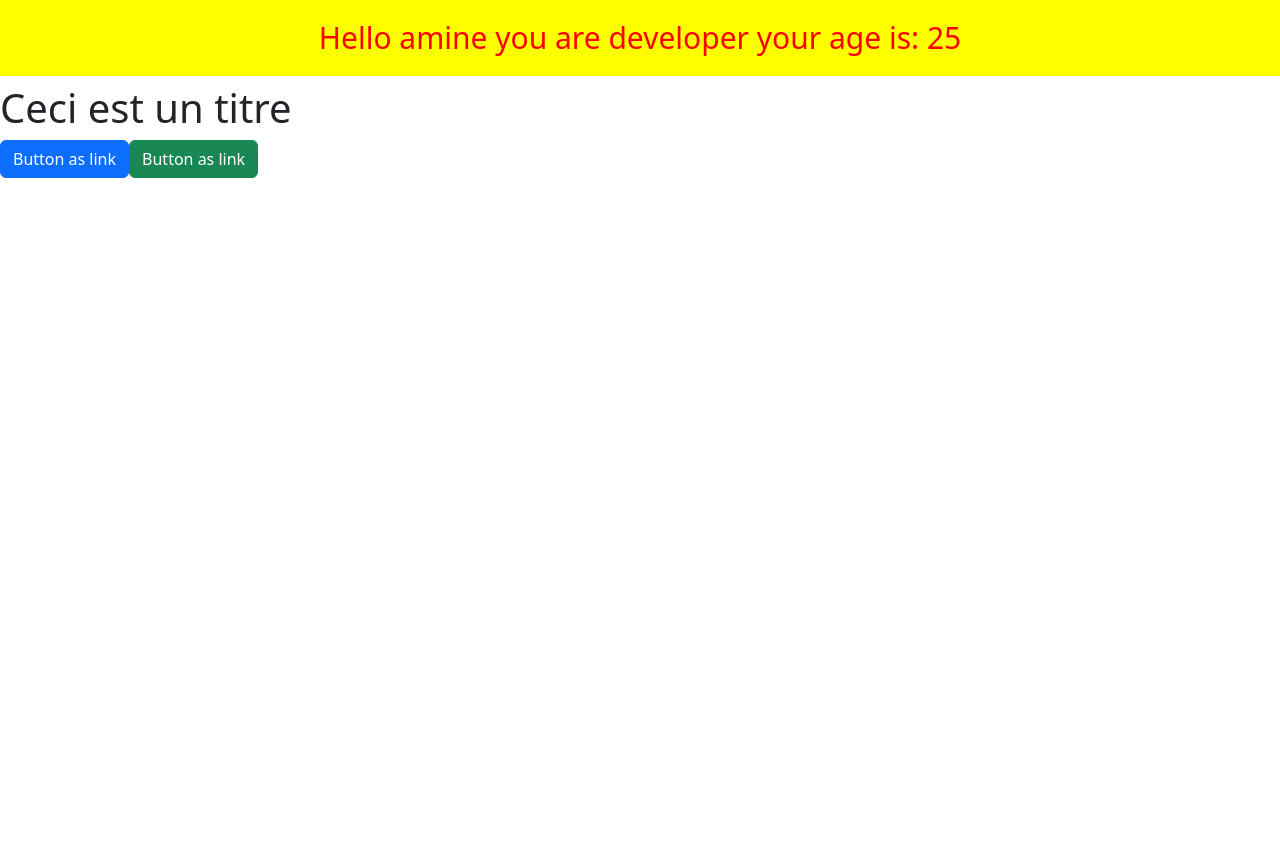
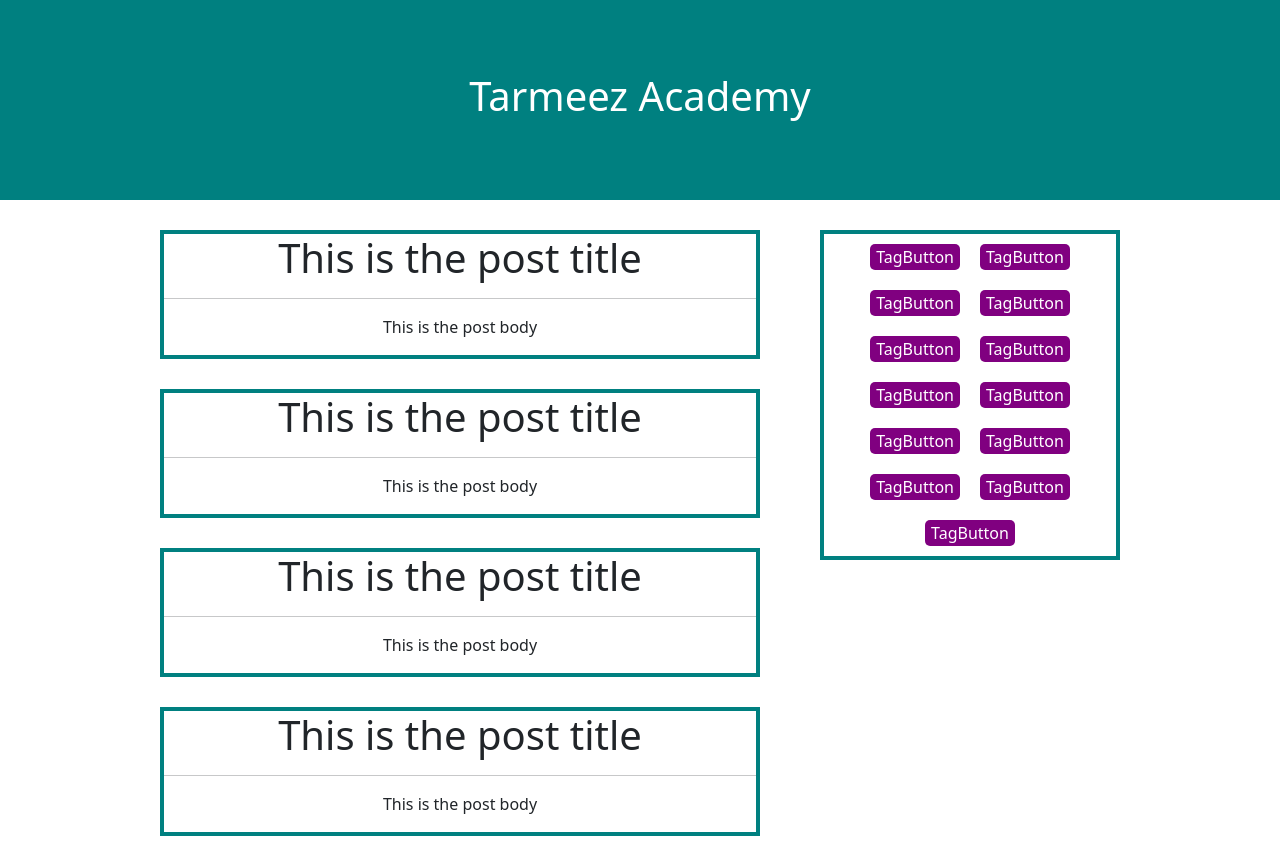
Before and after one commit to AmineNouriWebDev/testReact, a React (Vite) app in the folder reactCourse/: page / in a window 1280 px wide. Before the commit the page ends 800 px from the top, so only its background shows below. Built offline with nearby package versions, Linux system fonts and the light colour scheme.

Commit message:
exercice 1 tarmeez

```diff
--- a/reactCourse/src/App.css
+++ b/reactCourse/src/App.css
@@ -0,0 +1,5 @@
+section {
+  display: flex;
+
+  justify-content: center;
+}
--- a/reactCourse/src/App.jsx
+++ b/reactCourse/src/App.jsx
@@ -1,24 +1,25 @@
 import "bootstrap/dist/css/bootstrap.min.css";
-import MyButton from "./components/MyButton";
-const person = {
-  name: "amine",
-  age: 25,
-  job: "developer",
-};
+import Header from "./components/Header";
+import Article from "./components/Article";
+import Aside from "./components/Aside";
+import "./App.css";
+
 function App() {
-  const elmStyle = {
-    color: "red",
-    backgroundColor: "yellow",
-    fontSize: "30px",
-    textAlign: "center",
-    padding: "20px 0px",
-  };
   return (
     <>
-      <h1 style={elmStyle}>
-        Hello {person.name} you are {person.job} your age is: {person.age}
-      </h1>
-      <MyButton />
+      <Header />
+      <section>
+        <article>
+          <Article />
+          <Article />
+          <Article />
+          <Article />
+        </article>
+
+        <aside>
+          <Aside />
+        </aside>
+      </section>
     </>
   );
 }
--- /dev/null
+++ b/reactCourse/src/components/Article.jsx
@@ -0,0 +1,13 @@
+import "./article.css";
+
+const Aricle = () => {
+  return (
+    <div className="article">
+      <h1>This is the post title</h1>
+      <hr></hr>
+      <p>This is the post body</p>
+    </div>
+  );
+};
+
+export default Aricle;
--- /dev/null
+++ b/reactCourse/src/components/Aside.jsx
@@ -0,0 +1,23 @@
+import "./aside.css";
+import MyButton from "./MyButton";
+const Aside = () => {
+  return (
+    <div className="aside">
+      <MyButton />
+      <MyButton />
+      <MyButton />
+      <MyButton />
+      <MyButton />
+      <MyButton />
+      <MyButton />
+      <MyButton />
+      <MyButton />
+      <MyButton />
+      <MyButton />
+      <MyButton />
+      <MyButton />
+    </div>
+  );
+};
+
+export default Aside;
--- /dev/null
+++ b/reactCourse/src/components/Header.jsx
@@ -0,0 +1,11 @@
+import "./Header.css";
+
+const Header = () => {
+  return (
+    <div className="header">
+      <h1>Tarmeez Academy</h1>
+    </div>
+  );
+};
+
+export default Header;
--- /dev/null
+++ b/reactCourse/src/components/MyButton.css
@@ -0,0 +1,7 @@
+button {
+  color: white;
+  background-color: purple;
+  margin: 10px;
+  border-radius: 5px;
+  border: none;
+}
--- a/reactCourse/src/components/MyButton.jsx
+++ b/reactCourse/src/components/MyButton.jsx
@@ -1,15 +1,8 @@
-import React from "react";
-import { Button } from "react-bootstrap";
+import "./MyButton.css";
 const MyButton = () => {
   return (
     <>
-      <h1>Ceci est un titre </h1>
-      <Button as="a" variant="primary">
-        Button as link
-      </Button>
-      <Button as="a" variant="success">
-        Button as link
-      </Button>
+      <button>TagButton</button>
     </>
   );
 };
--- /dev/null
+++ b/reactCourse/src/components/article.css
@@ -0,0 +1,6 @@
+.article {
+  border: 4px solid teal;
+  width: 600px;
+  margin: 30px;
+  text-align: center;
+}
--- /dev/null
+++ b/reactCourse/src/components/aside.css
@@ -0,0 +1,6 @@
+.aside {
+  width: 300px;
+  border: 4px solid teal;
+  text-align: center;
+  margin: 30px;
+}
--- /dev/null
+++ b/reactCourse/src/components/header.css
@@ -0,0 +1,8 @@
+.header {
+  background-color: teal;
+  display: flex;
+  justify-content: center;
+  align-items: center;
+  height: 200px;
+  color: white;
+}
```
